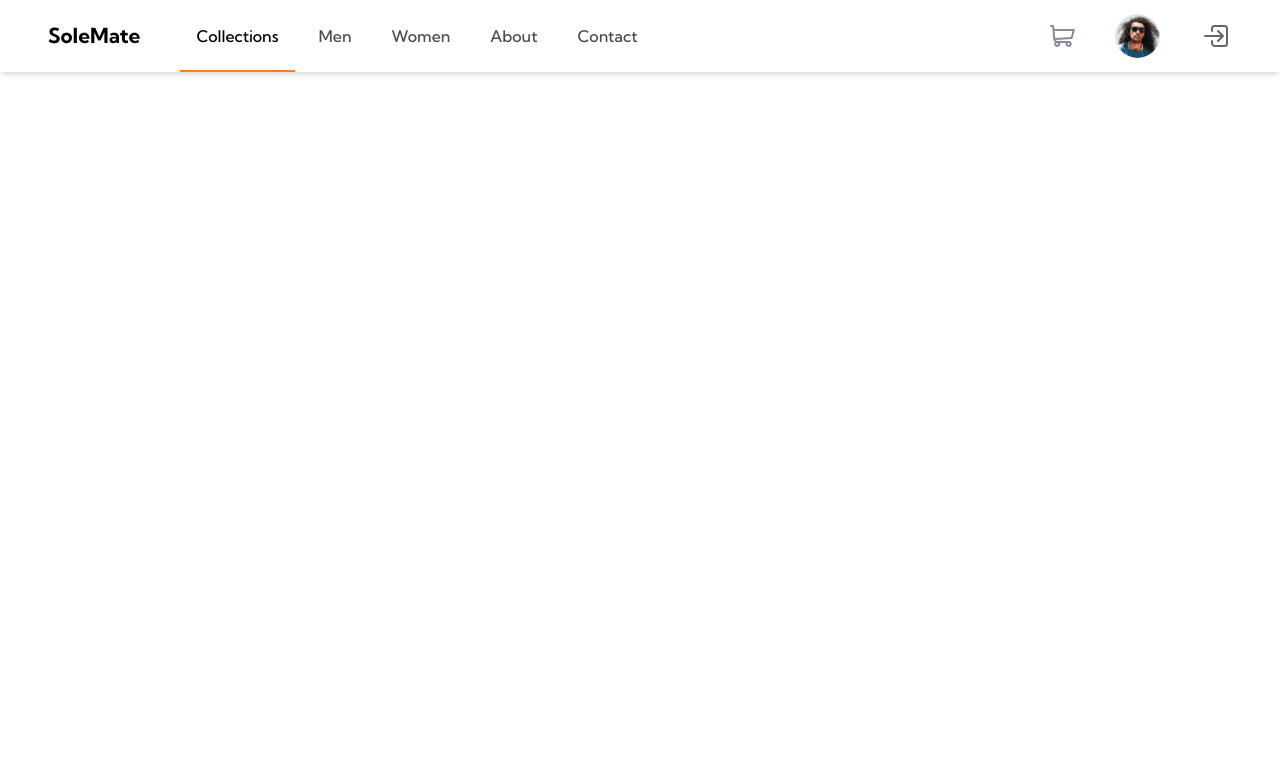
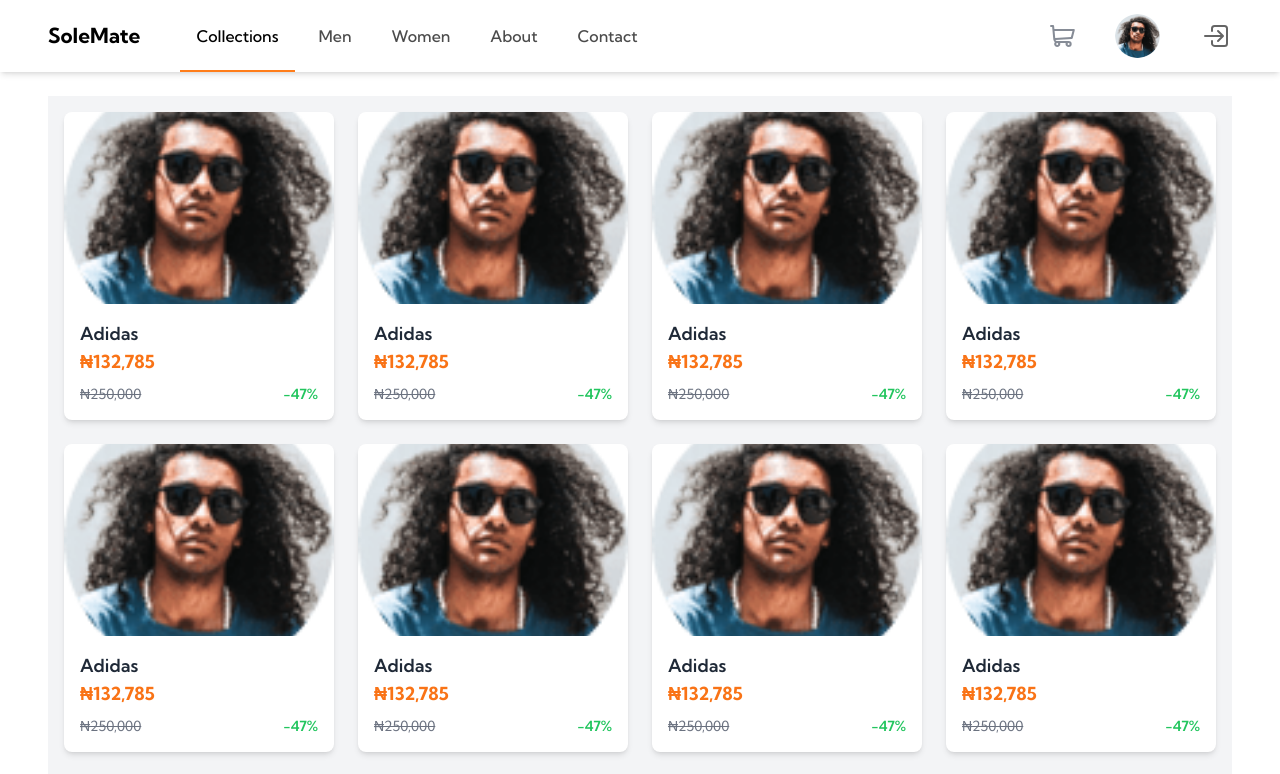
Before and after one commit to khennyboy/shoe-store-clients, a Next.js app: page / in a window 1280 px wide. Shown: the top 774 px of the page. Built offline with nearby package versions, Linux system fonts and the light colour scheme.

Commit message:
bug fixed

```diff
--- a/app/_components/nav.jsx
+++ b/app/_components/nav.jsx
@@ -9,7 +9,6 @@
 import Login from "./login";
 import useNav from "./navhooks";
 import Profile from "./profile";
-import { Suspense } from "react";
 
 const navLinks = [
   { name: "Collections", path: "/" },
@@ -40,7 +39,7 @@
   return (
     <nav
       ref={navRef}
-      className="fixed left-0 top-0 flex w-full items-center gap-4 px-4 py-2 shadow-md sm:gap-6 md:py-0 lg:gap-8 lg:px-8 xl:gap-10 xl:px-12"
+      className="fixed left-0 top-0 z-[1000] flex w-full items-center gap-4 bg-white px-4 py-2 shadow-md sm:gap-6 md:py-0 lg:gap-8 lg:px-8 xl:gap-10 xl:px-12"
     >
       <button
         className={`cursor-pointer md:hidden ${openNav ? "fixed right-[40%] top-6 z-[150]" : "relative right-0 top-0 z-0"}`}
@@ -58,7 +57,7 @@
       <h1 className="flex-1 text-[1.3rem] font-bold md:flex-initial">
         SoleMate
       </h1>
-      <Suspense fallback="loading...">
+
       <div
         className={`fixed left-0 top-0 items-center gap-1 overflow-hidden transition-transform duration-200 ease-linear sm:gap-6 md:relative md:top-0 md:flex md:h-fit md:w-fit md:flex-1 md:scale-100 lg:gap-2 ${
           openNav
@@ -101,7 +100,7 @@
           );
         })}
       </div>
-      </Suspense>
+
       <Cart />
       <Profile />
       <Login />
--- a/app/layout.js
+++ b/app/layout.js
@@ -1,6 +1,7 @@
 import { Kumbh_Sans } from "next/font/google";
 import "./globals.css";
 import Nav from "./_components/nav";
+import { Suspense } from "react";
 
 const kumbh = Kumbh_Sans({
   subsets: ["latin"],
@@ -23,8 +24,10 @@
       <body
         className={`${kumbh.className} mt-20 px-4 lg:px-8 xl:mt-24 xl:px-12`}
       >
-        <Nav />
-        <div>{children}</div>
+        <Suspense fallback="loading...">
+          <Nav />
+        </Suspense>
+        <div className="">{children}</div>
       </body>
     </html>
   );
--- a/app/page.js
+++ b/app/page.js
@@ -1,3 +1,44 @@
+import Image from "next/image";
+
 export default function Home() {
-  return <></>;
+  return (
+    <div className="bg-gray-100 p-4">
+      <div className="grid grid-cols-2 gap-6 md:grid-cols-4">
+        {Array.from({ length: 20 }, (_, index) => (
+          <div
+            key={index}
+            className="overflow-hidden rounded-lg bg-white shadow-md transition-transform hover:scale-105"
+          >
+            {/* Product Image */}
+            <div className="relative h-48">
+              <Image
+                src="/image-avatar.png"
+                alt="product-image"
+                fill
+                className="object-cover"
+              />
+            </div>
+
+            {/* Product Info */}
+            <div className="p-4">
+              <span className="block text-lg font-semibold text-gray-800">
+                Adidas
+              </span>
+              <span className="block text-lg font-bold text-orange-500">
+                ₦132,785
+              </span>
+              <div className="mt-2 flex items-center justify-between">
+                <span className="text-sm text-gray-500 line-through">
+                  ₦250,000
+                </span>
+                <span className="text-sm font-semibold text-green-500">
+                  -47%
+                </span>
+              </div>
+            </div>
+          </div>
+        ))}
+      </div>
+    </div>
+  );
 }
```
Also changed, not shown: eslint.config.mjs (+10 -5 lines), package.json (+4 -3 lines), 1 other file (tests, documents, lock files or other folders). Lines whose indentation alone changed are shown as unchanged.
